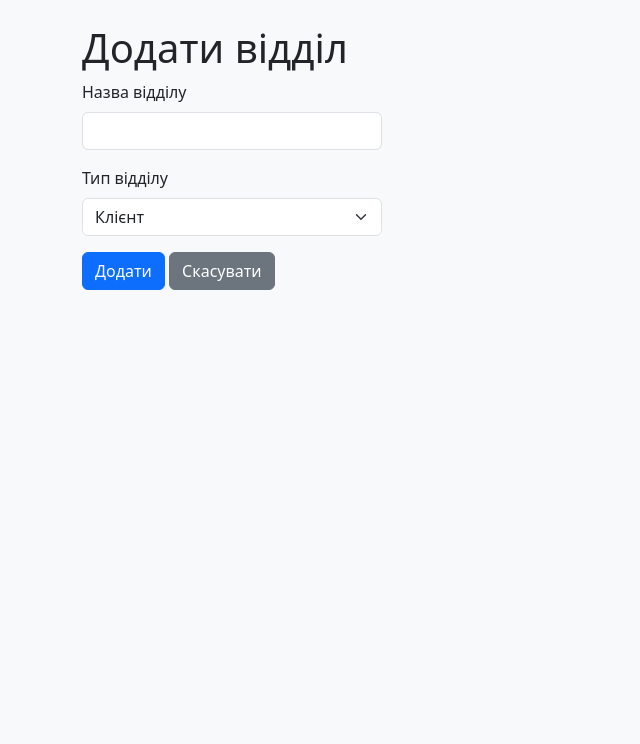
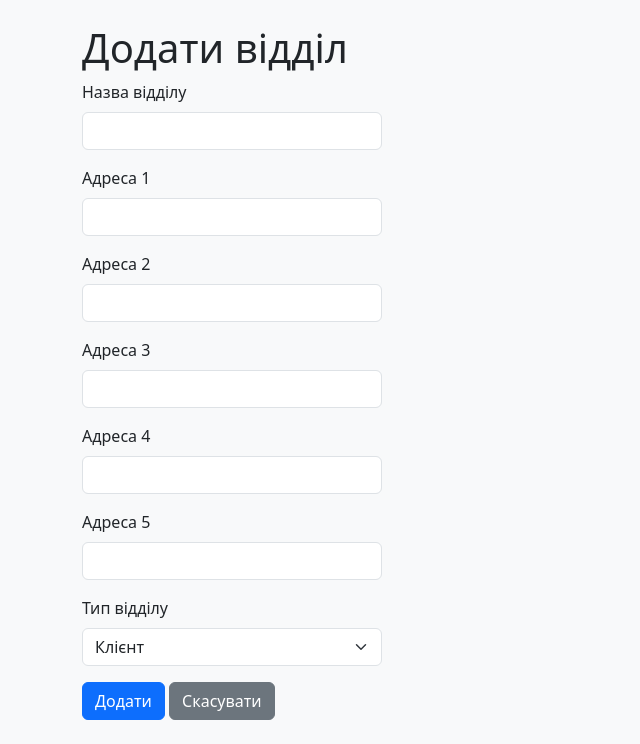
Before and after one commit to hrobak12/flaskTest2, a Flask app: page /add_refill_dept in a window 1280 px wide. Shown: the part 56-800 px from the top of the page, without its empty margins (0-640 px from the left). Run offline with Flask 3, Linux system fonts and the light colour scheme; a user stored in the database is signed in; some libraries are stand-ins or nearby versions.

Commit message:
Commit 21

```diff
--- a/app.py
+++ b/app.py
@@ -8,6 +8,18 @@
 # тобто поле "in_printer"
 # додати поле curr_status: Mapped[int] до таблиці "Cartridges" і також його
 # міняти при зміні події для картрижа
+
+
+#DONE: Таблиця "Картриджі на зберіганні" має наповнюватись даними на основі статусів "На зберіганні" та "Очікує заправки".
+#DONE: В таблиці "Картриджі на зберіганні". Колонку "трек номер" замінити на колонку "статус"
+#
+#
+#
+#
+#
+#
+#
+#
 
 import os, secrets
 from io import BytesIO
@@ -110,6 +122,7 @@ def refill_depts():
                            pagination=pagination,
                            search=search)
 
+
 @app.route('/add_refill_dept', methods=['GET', 'POST'])
 @admin_required
 @login_required
@@ -120,12 +133,23 @@ def add_refill_dept():
             flash('Відділ із такою назвою вже існує!')
             return render_template('add_refill_dept.html')
         is_exec = int(request.form['is_exec'])
-        dept = RefillDept(deptname=deptname, is_exec=is_exec, user_updated=current_user.id)
+        dept = RefillDept(
+            deptname=deptname,
+            addr1=request.form.get('addr1', ''),  # Отримуємо addr1, за замовчуванням ''
+            addr2=request.form.get('addr2', ''),  # Отримуємо addr2, за замовчуванням ''
+            addr3=request.form.get('addr3', ''),  # Отримуємо addr3, за замовчуванням ''
+            addr4=request.form.get('addr4', ''),  # Отримуємо addr4, за замовчуванням ''
+            addr5=request.form.get('addr5', ''),  # Отримуємо addr5, за замовчуванням ''
+            is_exec=is_exec,
+            user_updated=current_user.id,
+            time_updated=datetime.utcnow()  # Встановлюємо початковий час
+        )
         db.session.add(dept)
         db.session.commit()
         flash('Відділ додано!')
         return redirect(url_for('refill_depts'))
     return render_template('add_refill_dept.html')
+
 
 @app.route('/edit_refill_dept/<int:dept_id>', methods=['GET', 'POST'])
 @admin_required
@@ -138,8 +162,14 @@ def edit_refill_dept(dept_id):
             flash('Відділ із такою назвою вже існує!')
             return render_template('edit_refill_dept.html', dept=dept)
         dept.deptname = deptname
+        dept.addr1 = request.form.get('addr1', '')  # Отримуємо addr1, за замовчуванням ''
+        dept.addr2 = request.form.get('addr2', '')  # Отримуємо addr2, за замовчуванням ''
+        dept.addr3 = request.form.get('addr3', '')  # Отримуємо addr3, за замовчуванням ''
+        dept.addr4 = request.form.get('addr4', '')  # Отримуємо addr4, за замовчуванням ''
+        dept.addr5 = request.form.get('addr5', '')  # Отримуємо addr5, за замовчуванням ''
         dept.is_exec = int(request.form['is_exec'])
         dept.user_updated = current_user.id
+        dept.time_updated = datetime.utcnow()  # Оновлюємо час зміни
         db.session.commit()
         flash('Відділ оновлено!')
         return redirect(url_for('refill_depts'))
@@ -792,19 +822,20 @@ def api_in_storage_cartridges():
                                  .join(latest_status_subquery,
                                        and_(Cartridges.id == latest_status_subquery.c.cartridge_id,
                                             CartridgeStatus.date_ofchange == latest_status_subquery.c.max_date))\
-                                 .filter(CartridgeStatus.status == 6)\
-                                 .order_by(Cartridges.cartridge_model.asc())  # Додаємо сортування
+                                 .filter(CartridgeStatus.status.in_([1, 6]))\
+                                 .order_by(Cartridges.cartridge_model.asc())  # Змінено на 1 і 6 # Сортування за моделлю
     cartridges_data = []
     for cartridge, status, dept_name in in_storage_query.all():
         cartridges_data.append({
             'id': cartridge.id,
             'serial_num': cartridge.serial_num,
             'cartridge_model': cartridge.cartridge_model,
+            'status': status.status,  # Додаємо статус замість parcel_track
             'date_ofchange': status.date_ofchange.isoformat(),
-            'dept_name': dept_name,
-            'parcel_track': status.parcel_track
+            'dept_name': dept_name or 'Не вказано'
         })
     return jsonify({'cartridges': cartridges_data})
+
 
 #маршрут для отримання історії дій картриджа:
 @app.route('/api/cartridge_history/<int:cartridge_id>', methods=['GET'])
--- a/models.py
+++ b/models.py
@@ -24,6 +24,11 @@ class RefillDept(db.Model):
     __tablename__ = "refill_dept"
     id: Mapped[int] = mapped_column(primary_key=True)
     deptname: Mapped[str] = mapped_column(String(30))
+    addr1: Mapped[str] = mapped_column(String(255))
+    addr2: Mapped[str] = mapped_column(String(255))
+    addr3: Mapped[str] = mapped_column(String(255))
+    addr4: Mapped[str] = mapped_column(String(255))
+    addr5: Mapped[str] = mapped_column(String(255))
     is_exec: Mapped[int] = mapped_column(Integer, server_default=literal(0))
     user_updated: Mapped[int] = mapped_column(ForeignKey(User.id))
     time_updated: Mapped[DateTime] = mapped_column(DateTime, server_default=func.now())
--- a/templates/add_refill_dept.html
+++ b/templates/add_refill_dept.html
@@ -6,6 +6,26 @@
         <div class="mb-3">
             <label for="deptname" class="form-label">Назва відділу</label>
             <input type="text" name="deptname" id="deptname" class="form-control" required>
+        </div>
+        <div class="mb-3">
+            <label for="addr1" class="form-label">Адреса 1</label>
+            <input type="text" name="addr1" id="addr1" class="form-control">
+        </div>
+        <div class="mb-3">
+            <label for="addr2" class="form-label">Адреса 2</label>
+            <input type="text" name="addr2" id="addr2" class="form-control">
+        </div>
+        <div class="mb-3">
+            <label for="addr3" class="form-label">Адреса 3</label>
+            <input type="text" name="addr3" id="addr3" class="form-control">
+        </div>
+        <div class="mb-3">
+            <label for="addr4" class="form-label">Адреса 4</label>
+            <input type="text" name="addr4" id="addr4" class="form-control">
+        </div>
+        <div class="mb-3">
+            <label for="addr5" class="form-label">Адреса 5</label>
+            <input type="text" name="addr5" id="addr5" class="form-control">
         </div>
         <div class="mb-3">
             <label for="is_exec" class="form-label">Тип відділу</label>
```
Also changed, not shown: templates/edit_refill_dept.html (+20 -0 lines), templates/processCartridge.html (+8 -3 lines), instance/--cartridge.db (deleted), instance/cartridge.db.
